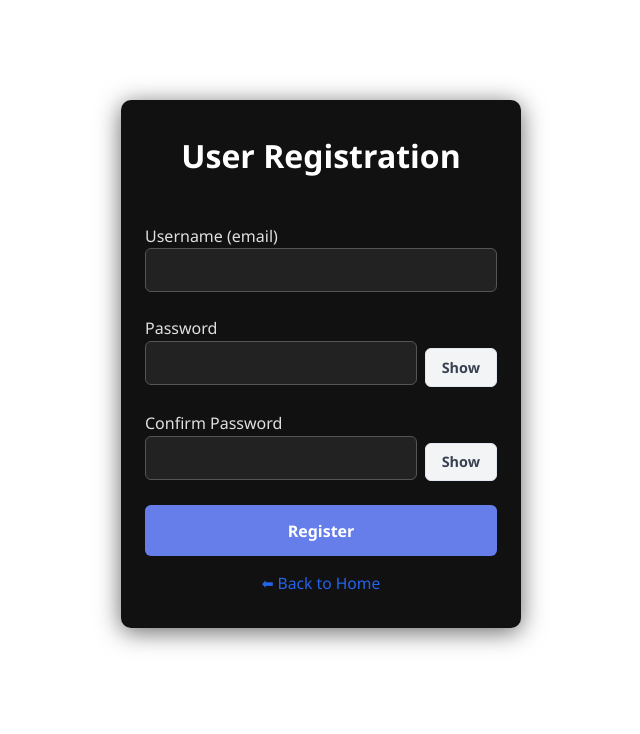
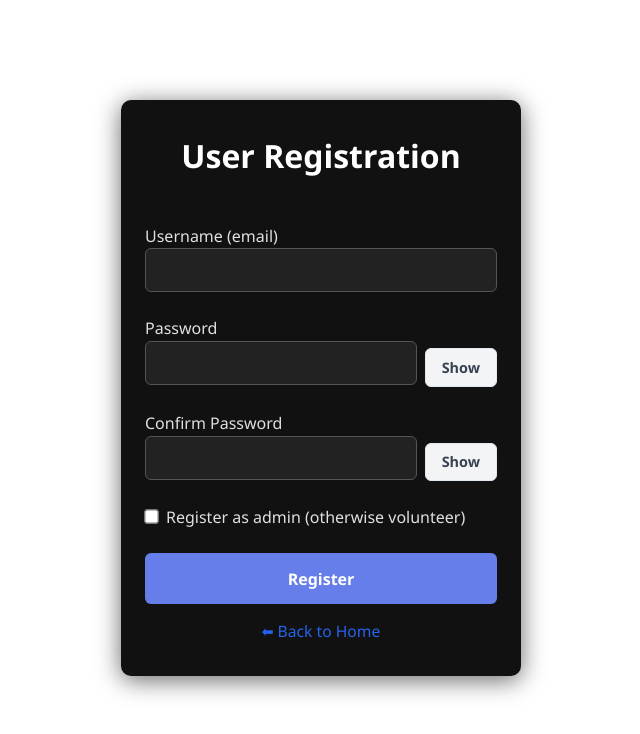
Before and after one commit to MGCaldwell2/SWDesign-Proj, a React (Vite) app in the folder frontend/: page /UserRegistration in a window 1280 px wide. Shown: the top 734 px of the page, without its empty margins (319-959 px from the left). Built offline with nearby package versions, Linux system fonts and the light colour scheme.

Commit message:
Added admin registration

```diff
--- a/frontend/src/AccountManagement/accountmanage.jsx
+++ b/frontend/src/AccountManagement/accountmanage.jsx
@@ -44,7 +44,7 @@ export default function AccountManage({ states = [], skills = [] }) {
     ["WI", "Wisconsin"], ["WY", "Wyoming"]
   ];
 
-  const skillset = ["Spanish", "Chinese", "First Aid", "Crown Control", "Photography", "Food Handling", "Heavy Lifting", "Elder Care"
+  const skillset = ["Spanish", "Chinese", "First Aid", "Crowd Control", "Photography", "Food Handling", "Heavy Lifting", "Elder Care"
 ];
 
   function FullNameField() {
--- a/frontend/src/UserReg/UserReg.jsx
+++ b/frontend/src/UserReg/UserReg.jsx
@@ -10,6 +10,7 @@ export default function UserReg() {
   const [success, setSuccess] = useState("");
   const [showPassword, setShowPassword] = useState(false);
   const [showConfirmPassword, setShowConfirmPassword] = useState(false);
+  const [isAdmin, setIsAdmin] = useState(false);
   const navigate = useNavigate();
 
   const handleSubmit = async (e) => {
@@ -26,11 +27,13 @@ export default function UserReg() {
       return;
     }
 
+    const role = isAdmin ? "admin" : "volunteer";
+
     try {
       const res = await fetch("http://localhost:5050/api/auth/register", {
         method: "POST",
         headers: { "Content-Type": "application/json" },
-        body: JSON.stringify({ email, password })
+        body: JSON.stringify({ email, password, role })
       });
       const data = await res.json().catch(() => ({}));
 
@@ -40,11 +43,12 @@ export default function UserReg() {
       }
 
       if (data.token) {
-        // Persist full user object including id for profile creation
         localStorage.setItem("token", data.token);
-        localStorage.setItem("currentUser", JSON.stringify({ id: data.id, email: data.email, role: data.role }));
+        localStorage.setItem(
+          "currentUser",
+          JSON.stringify({ id: data.id, email: data.email, role: data.role })
+        );
         setSuccess("Registration successful! Let's finish your profile…");
-        // Always redirect to Account Management when needs_profile flag present
         const target = data.needs_profile ? "/AccountManage" : "/";
         setTimeout(() => navigate(target), 800);
       } else {
@@ -119,6 +123,17 @@ export default function UserReg() {
           </div>
         </label>
 
+        <label className="user-reg-label">
+          <input
+            type="checkbox"
+            checked={isAdmin}
+            onChange={(e) => setIsAdmin(e.target.checked)}
+          />
+          <span style={{ marginLeft: "0.5rem" }}>
+            Register as admin (otherwise volunteer)
+          </span>
+        </label>
+
         <button type="submit" className="user-reg-btn">Register</button>
       </form>
 
```
